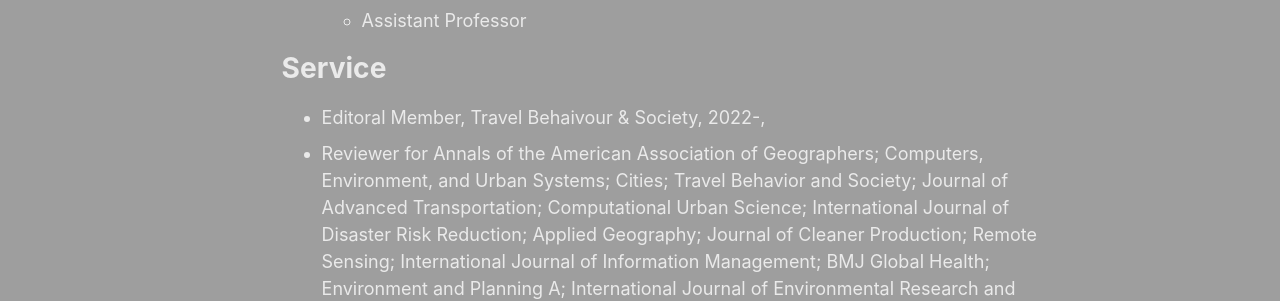
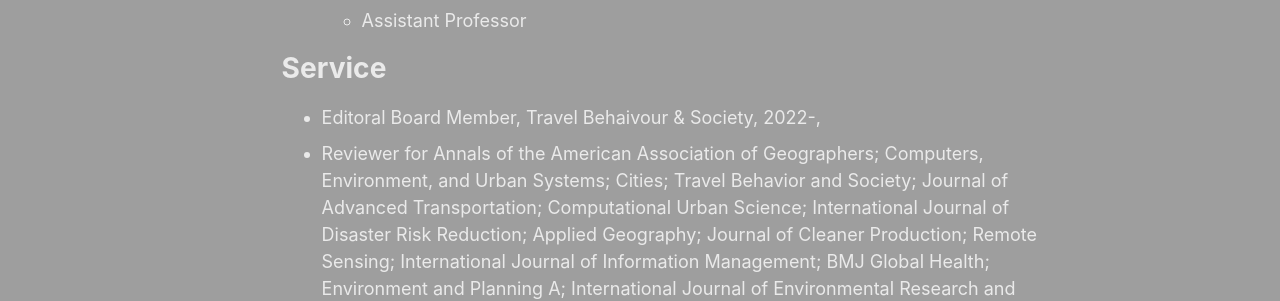
Before and after one commit to skywalkerzhai/weizhai.github.io, a Jekyll site: the page built from _pages/about.md, in a window 1280 px wide and 1294 px high. Shown: the part 712-1013 px from the top of the window. Built offline with Jekyll 4.4.1, drawn with Linux system fonts in a browser that asks for light colours; some web fonts are replaced.

Commit message:
Update about.md

```diff
--- a/_pages/about.md
+++ b/_pages/about.md
@@ -28,7 +28,7 @@
 
 Service
 ======
-* Editoral Member, Travel Behaivour & Society, 2022-,
+* Editoral Board Member, Travel Behaivour & Society, 2022-,
 * Reviewer for Annals of the American Association of Geographers; Computers, Environment, and Urban Systems; Cities; Travel Behavior and Society; Journal of Advanced Transportation; Computational Urban Science; International Journal of Disaster Risk Reduction; Applied Geography; Journal of Cleaner Production; Remote Sensing; International Journal of Information Management; BMJ Global Health; Environment and Planning A; International Journal of Environmental Research and Public Health
 
 
```
